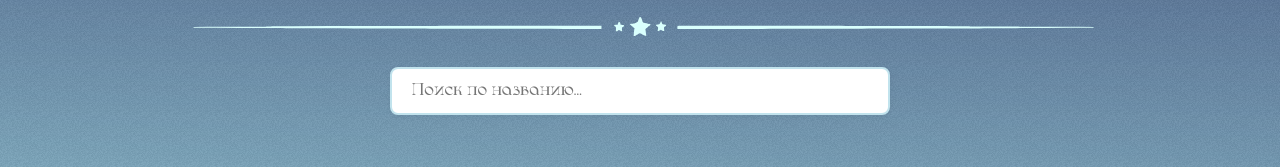
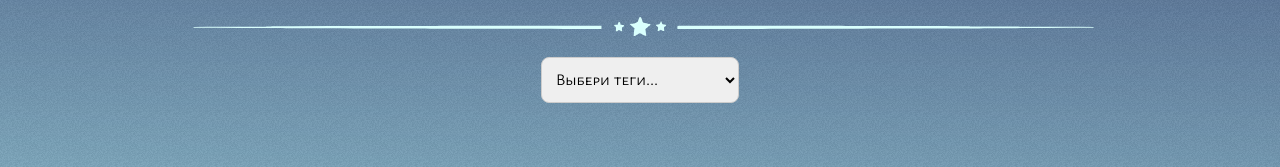
Before and after one commit to sofisofi01/cat_app_front, a Next.js app: page /memes in a window 1280 px wide. Shown: the part 224-391 px from the top of the page. Built offline with nearby package versions, Linux system fonts and the light colour scheme.

Commit message:
tags before compomemts

```diff
--- a/src/landings/memes/Memes.module.scss
+++ b/src/landings/memes/Memes.module.scss
@@ -108,19 +108,46 @@
   margin-top: 50px;
   font-size: 1.2rem;
 }
-.searchInput {
-  width: 100%;
-  max-width: 500px;
-  margin: 30px auto 10px;
-  padding: 10px 20px;
-  font-size: 1rem;
-  border: 2px solid #c1e3ed;
+.filterSection {
+  display: flex;
+  align-items: flex-start;
+  gap: 20px;
+  margin: 20px 0;
+  flex-wrap: wrap;
+  font-family: $font-family-secondary;
+  margin-left: 20px;
+}
+
+.selectInput {
+  padding: 10px;
+  font-size: 16px;
   border-radius: 8px;
-  outline: none;
-  box-shadow: 0 2px 5px rgba(0, 0, 0, 0.05);
+  border: 1px solid #ccc;
+}
+
+.selectedTagsBox {
+  display: flex;
+  gap: 10px;
+  flex-wrap: wrap;
+}
+
+.selectedTag {
+  background-color: #eef;
   color: #333;
-  background: #fff;
-  display: block;
+  border-radius: 20px;
+  padding: 5px 10px;
+  display: flex;
+  align-items: center;
+  font-size: 14px;
+}
+
+.removeTagButton {
+  background: none;
+  border: none;
+  color: #888;
+  font-size: 14px;
+  margin-left: 8px;
+  cursor: pointer;
 }
 
 .book {
--- a/src/landings/memes/index.tsx
+++ b/src/landings/memes/index.tsx
@@ -17,6 +17,7 @@ interface MemeItem {
   id: number;
   title: string;
   image: string;
+  tag: string;
 }
 
 interface MemesPageProps {
@@ -25,11 +26,24 @@ interface MemesPageProps {
 }
 
 export const MemesPage = ({ title, memes }: MemesPageProps) => {
-  const [searchQuery, setSearchQuery] = useState("");
+  const [selectedTags, setSelectedTags] = useState<string[]>([]);
 
-  const filteredMemes = memes.filter((meme) =>
-    meme.title.toLowerCase().includes(searchQuery.toLowerCase()),
-  );
+  const allTags = Array.from(new Set(memes.map((meme) => meme.tag)));
+
+  const toggleTag = (tag: string) => {
+    setSelectedTags((prev) =>
+      prev.includes(tag) ? prev.filter((t) => t !== tag) : [...prev, tag],
+    );
+  };
+
+  const clearTag = (tag: string) => {
+    setSelectedTags((prev) => prev.filter((t) => t !== tag));
+  };
+
+  const filteredMemes =
+    selectedTags.length === 0
+      ? memes
+      : memes.filter((meme) => selectedTags.includes(meme.tag));
 
   return (
     <div className={styles.wrapper}>
@@ -55,15 +69,38 @@ export const MemesPage = ({ title, memes }: MemesPageProps) => {
 
       <h1 className={styles.title}>{title}</h1>
 
-      <input
-        type="text"
-        className={styles.searchInput}
-        placeholder="Поиск по названию..."
-        value={searchQuery}
-        onChange={(e) => setSearchQuery(e.target.value)}
-      />
+      <div className={styles.filterSection}>
+        <select
+          className={styles.selectInput}
+          onChange={(e) => {
+            if (e.target.value !== "") toggleTag(e.target.value);
+            e.target.selectedIndex = 0; // сброс обратно на первую строку
+          }}
+        >
+          <option value="">Выбери теги...</option>
+          {allTags.map((tag) => (
+            <option key={tag} value={tag} disabled={selectedTags.includes(tag)}>
+              {tag}
+            </option>
+          ))}
+        </select>
 
-      {!filteredMemes || filteredMemes.length === 0 ? (
+        <div className={styles.selectedTagsBox}>
+          {selectedTags.map((tag) => (
+            <span key={tag} className={styles.selectedTag}>
+              {tag}
+              <button
+                className={styles.removeTagButton}
+                onClick={() => clearTag(tag)}
+              >
+                ✕
+              </button>
+            </span>
+          ))}
+        </div>
+      </div>
+
+      {filteredMemes.length === 0 ? (
         <p className={styles.emptyMessage}>Мемы не найдены</p>
       ) : (
         <div className={styles.grid}>
```
